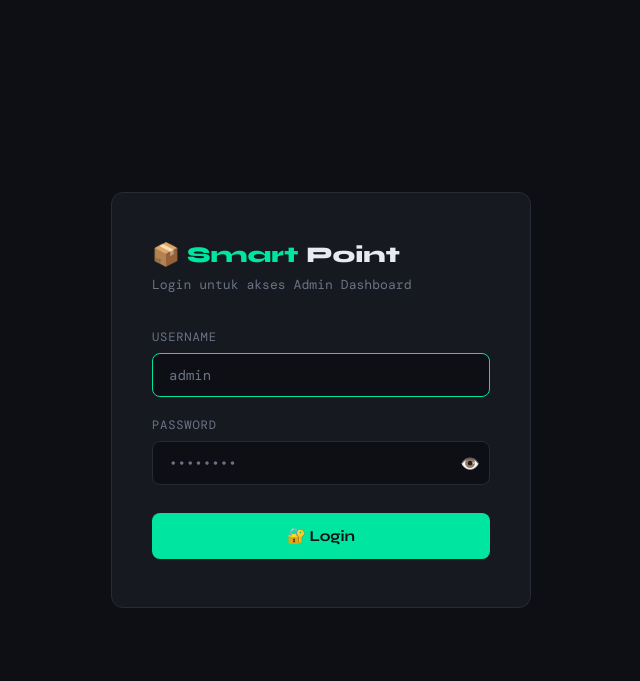
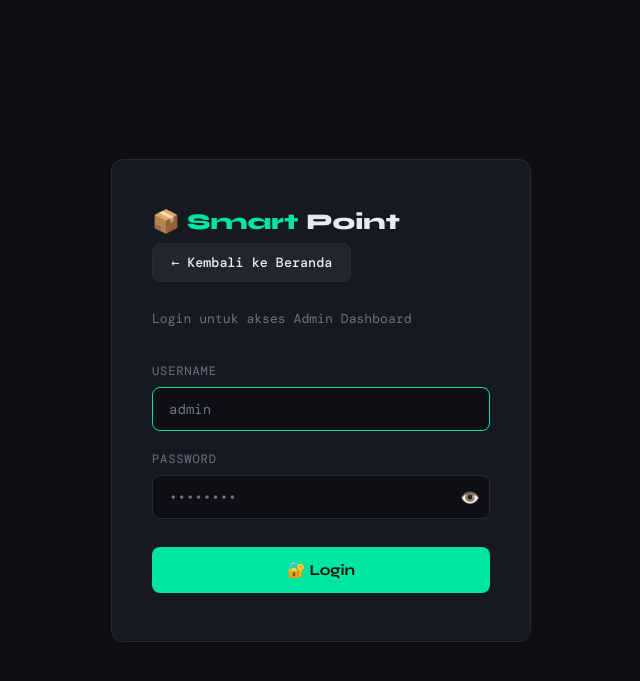
Before and after one commit to nicotainee/smartpoint_logistik, a Flask app: page /login in a window 1280 px wide. Shown: the top 681 px of the page, without its empty margins (319-959 px from the left). Run offline with Flask 3, Linux system fonts and the light colour scheme.

Commit message:
Update login.html

```diff
--- a/templates/login.html
+++ b/templates/login.html
@@ -50,7 +50,7 @@
 <body>
 <div class="card">
   <div class="logo">📦 Smart<span>Point</span></div>
-  <p class="subtitle">Login untuk akses Admin Dashboard</p>
+  <a href="/" style="display:inline-flex;align-items:center;gap:8px;background:rgba(255,255,255,0.05);border:1px solid var(--border);color:var(--text);text-decoration:none;font-size:0.84rem;font-weight:500;padding:10px 18px;border-radius:8px;margin-bottom:28px;transition:all 0.2s" onmouseover="this.style.borderColor='var(--accent)';this.style.color='var(--accent)'" onmouseout="this.style.borderColor='var(--border)';this.style.color='var(--text)'">← Kembali ke Beranda</a><p class="subtitle">Login untuk akses Admin Dashboard</p>
 
   {% with messages = get_flashed_messages() %}
     {% for msg in messages %}
```
